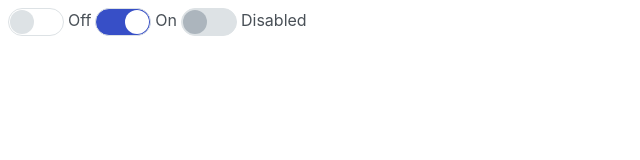
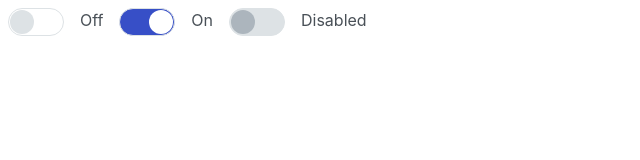
Before and after one commit to js-tasks-ru/htmlcss-20230411_pavlov-aleksandr, a website: page 07-lection5/03-toggler/index.html in a window 1280 px wide. Shown: the whole page, without its empty margins (0-640 px from the left). Drawn offline with Linux system fonts and the light colour scheme.

Commit message:
toggler_2.0

```diff
--- a/07-lection5/03-toggler/toggler.css
+++ b/07-lection5/03-toggler/toggler.css
@@ -49,6 +49,8 @@
     background: var(--grey-3);
 }
 .toggler__text {
+    padding-left:12px;
+    padding-right: 12px;
     font-family: 'Inter';
     font-style: normal;
     font-weight: 400;
```
